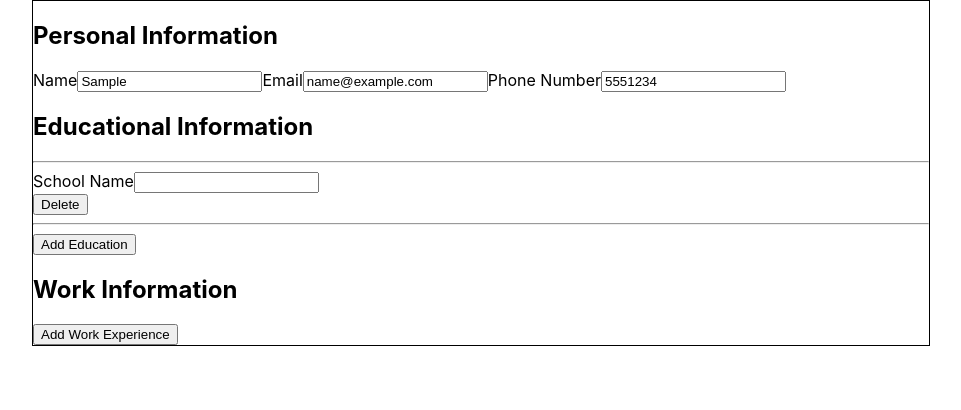
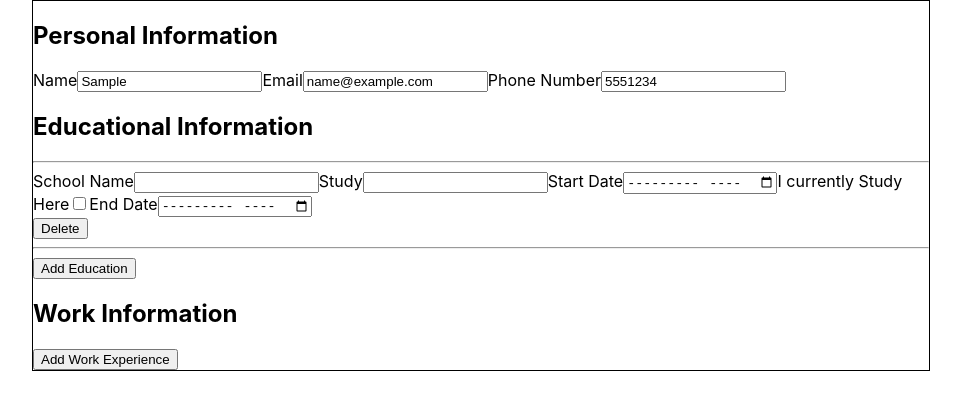
Before and after one commit to DenisWritesCode/odin-cv-application, a React (Create React App) app: page / in a window 1280 px wide. Both pictures are taken after typing "Sample", "name@example.com", "5551234" into the empty fields and a click on the button "Add Education". Shown: the top 410 px of the page, without its empty margins (159-1120 px from the left). Built offline with nearby package versions, Linux system fonts and the light colour scheme.

Commit message:
Education Checkbox working

```diff
--- /dev/null
+++ b/src/Components/CreateEducationForm.js
@@ -0,0 +1,65 @@
+import React from "react";
+
+function CreateEducationForm({ id, handleDelete, handleStudyHere }) {
+  const formID = id;
+  console.log(formID);
+  return (
+    <div key={formID} className="education">
+      <form>
+        <label htmlFor="school">
+          School Name
+          <input type="text" name="school" id="school" required />
+        </label>
+        <label htmlFor="study">
+          Study
+          <input type="text" name="study" id="study" required />
+        </label>
+        <label htmlFor="educationStartDate">
+          Start Date
+          <input
+            type="month"
+            name="educationStartDate"
+            id="educationStartDate"
+            required
+          />
+        </label>
+
+        <label htmlFor="studyHere">
+          I currently Study Here
+          <input
+            type="checkbox"
+            name="studyHere"
+            id="studyHere"
+            onClick={() => {
+              handleStudyHere(formID);
+            }}
+          />
+        </label>
+
+        <label
+          htmlFor="educationEndDate"
+          className="educationEndDateClass"
+          id={`educationEndDateID${formID}`}
+        >
+          End Date
+          <input
+            type="month"
+            name="educationEndDate"
+            id="educationEndDate"
+            className="educationEndDateClass"
+            required
+          />
+        </label>
+      </form>
+      <button
+        onClick={() => {
+          handleDelete(formID);
+        }}
+      >
+        Delete
+      </button>
+    </div>
+  );
+}
+
+export default CreateEducationForm;
--- a/src/Components/EducationalInfo.js
+++ b/src/Components/EducationalInfo.js
@@ -1,30 +1,22 @@
 import React, { useState } from "react";
+
+import CreateEducationForm from "./CreateEducationForm";
 
 function EducationalInfo() {
   const [formCount, setFormCount] = useState(0);
   const [forms, setForms] = useState([]);
-  const formDiv = document.querySelector(".forms");
+
+  function handleStudyHere(ID) {
+    const label = `#educationEndDateID${ID}`;
+    const endDate = document.querySelector(label);
+    endDate.classList.toggle("hidden");
+  }
 
   function handleDelete(key) {
     setForms(forms.filter((id) => id !== key));
   }
 
   function addForm(count) {
-    // const form = document.createElement("FORM");
-    // form.setAttribute("id", `form${count}`);
-    // const schoolName = document.createElement("INPUT");
-    // schoolName.value = `School ${count}`;
-
-    // const deleteBtn = document.createElement("BUTTON");
-    // deleteBtn.innerText = "Delete";
-    // deleteBtn.type = "button";
-    // deleteBtn.onclick = function () {
-    //   handleDelete(form.id);
-    // };
-
-    // form.appendChild(schoolName);
-    // form.appendChild(deleteBtn);
-
     setForms((forms) => forms.concat(count));
 
     setFormCount((formCount) => formCount + 1);
@@ -37,21 +29,28 @@ function EducationalInfo() {
       <div className="forms">
         {forms.map((formID) => {
           return (
-            <div key={formID} className="create">
-              <form action="#">
-                <label htmlFor="school">
-                  School Name
-                  <input type="text" name="school" id="school" required />
-                </label>
-              </form>
-              <button
-                onClick={() => {
-                  handleDelete(formID);
-                }}
-              >
-                Delete
-              </button>
-            </div>
+            <CreateEducationForm
+              key={formID}
+              id={formID}
+              handleDelete={handleDelete}
+              handleStudyHere={handleStudyHere}
+            />
+
+            // <div key={formID} className="create">
+            //   <form action="#">
+            //     <label htmlFor="school">
+            //       School Name
+            //       <input type="text" name="school" id="school" required />
+            //     </label>
+            //   </form>
+            //   <button
+            //     onClick={() => {
+            //       handleDelete(formID);
+            //     }}
+            //   >
+            //     Delete
+            //   </button>
+            // </div>
           );
         })}
       </div>
--- a/src/Components/GeneralInfo.js
+++ b/src/Components/GeneralInfo.js
@@ -1,4 +1,4 @@
-import React, { useState } from "react";
+import React from "react";
 
 function GeneralInfo() {
   return (
```
